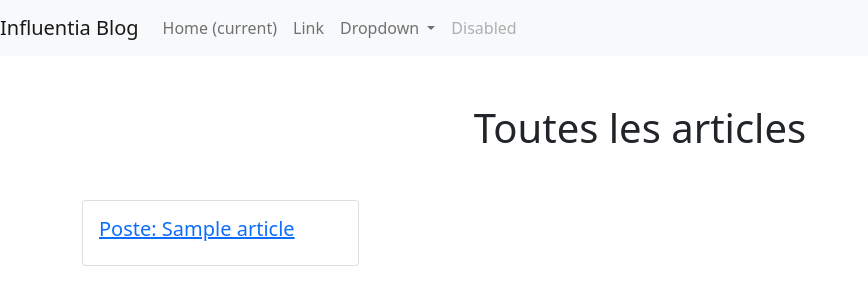
After one commit to Ben-Meziani/article-premium-symfony, a Symfony app: template templates/article/index.html.twig in a window 1280 px wide. The commit adds this page. Shown: the top 305 px of the page, without its empty margins (0-868 px from the left). Run offline with Twig, Linux system fonts and the light colour scheme; the template is opened without the code that fills it: most values are stand-ins (such as "Sample title", 1, 10 or a date in 2020); some libraries are stand-ins or nearby versions.

Commit message:
Added ArticleController added to see all the articles and to show one

```diff
--- a/src/Entity/User.php
+++ b/src/Entity/User.php
@@ -9,6 +9,7 @@ use Doctrine\ORM\Mapping as ORM;
 use Symfony\Bridge\Doctrine\Validator\Constraints\UniqueEntity;
 use Symfony\Component\Security\Core\User\PasswordAuthenticatedUserInterface;
 use Symfony\Component\Security\Core\User\UserInterface;
+use Symfony\Component\Validator\Constraints as Assert;
 
 /**
  * @ORM\Entity(repositoryClass=UserRepository::class)
@@ -26,6 +27,8 @@ class User implements UserInterface, PasswordAuthenticatedUserInterface
 
     /**
      * @ORM\Column(type="string", length=180, unique=true)
+     * @Assert\Email(
+     *     message = "L'email '{{ value }}' n'est pas correct.")
      */
     private $email;
 
--- /dev/null
+++ b/templates/article/_article.html.twig
@@ -0,0 +1,9 @@
+<div class="card mb-4">
+    <div class="card-body">
+        <h5 class="card-title">
+            <a href="{{ path('article.show', {slug: article.slug, id: article.id}) }}">
+                Poste: {{ article.title }}
+            </a>
+        </h5>
+    </div>
+</div>
--- /dev/null
+++ b/templates/article/index.html.twig
@@ -0,0 +1,71 @@
+{% extends 'base.html.twig' %}
+
+{% block title %}Toutes les articles
+{% endblock %}
+
+{% block body %}
+	{% for message in app.flashes('success') %}
+		<div class="alert alert-success">
+			{{ message }}
+		</div>
+	{% endfor %}
+
+		{% for message in app.flashes('success') %}
+			<div class="alert alert-success">
+				{{ message }}
+			</div>
+		{% endfor %}
+		{% for message in app.flashes('message') %}
+			<div class="alert alert-success">
+				{{ message }}
+			</div>
+		{% endfor %}
+		<h1 class="mt-5 mb-5 text-center">Toutes les articles</h1>
+		{% for message in app.flashes('success') %}
+			<div class="alert alert-success">
+				{{ message }}
+			</div>
+		{% endfor %}
+	<div class="jumbotron">
+
+
+<div class="container">
+        <div class="row">
+            {# <div class="col-md-3">
+                {% include "article/_filter.html.twig" with {form: form, min: min, max: max} only %}
+            </div> #}
+            <div class="col-md-9">
+
+                <div class="d-flex flex-wrap">
+                  {% for article in articles %}
+					<div class="col-md-4">
+						 {% include "article/_article.html.twig" %}
+					</div>
+				{% endfor %}
+                </div>
+                {# <div class="mt-4">
+                    {{ knp_pagination_render(articles) }}
+                </div> #}
+            </div>
+        </div>
+    </div>
+
+
+		{# <div class="container mt-5">
+			{% include "article/_filter.html.twig" with {form: form} only %}
+		<div class="container mt-4">
+			<h1>Voir toutes les articles</h1>
+			<div class="row">
+				{% for article in articles %}
+					<div class="col-md-4">
+						{% include "article/_article.html.twig" %}
+					</div>
+				{% endfor %}
+				<div class="pagination">
+					{{ knp_pagination_render(articles) }}
+				</div>
+			</div>
+		</div> #}
+
+	</div>
+{% endblock %}
```
Also changed, not shown: migrations/Version20211214151707.php (added, +31 -0 lines), src/Controller/ArticleController.php (added, +50 -0 lines), src/Data/ArticleData.php (added, +39 -0 lines), src/Entity/Article.php (+17 -0 lines), src/Repository/ArticleRepository.php (+35 -0 lines), templates/article/show.html.twig (added, +17 -0 lines), templates/home/index.html.twig (+5 -5 lines), 1 other file.
